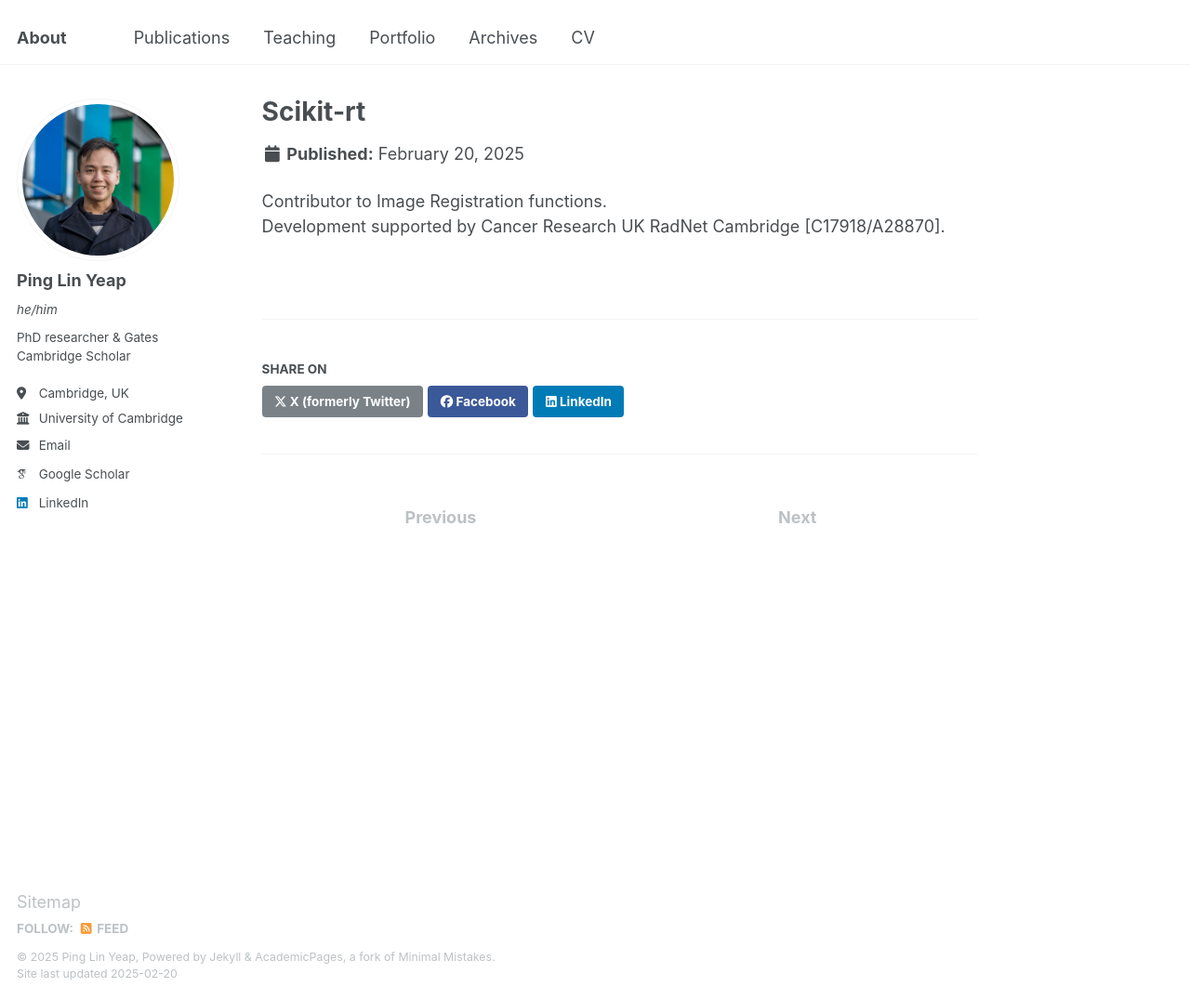
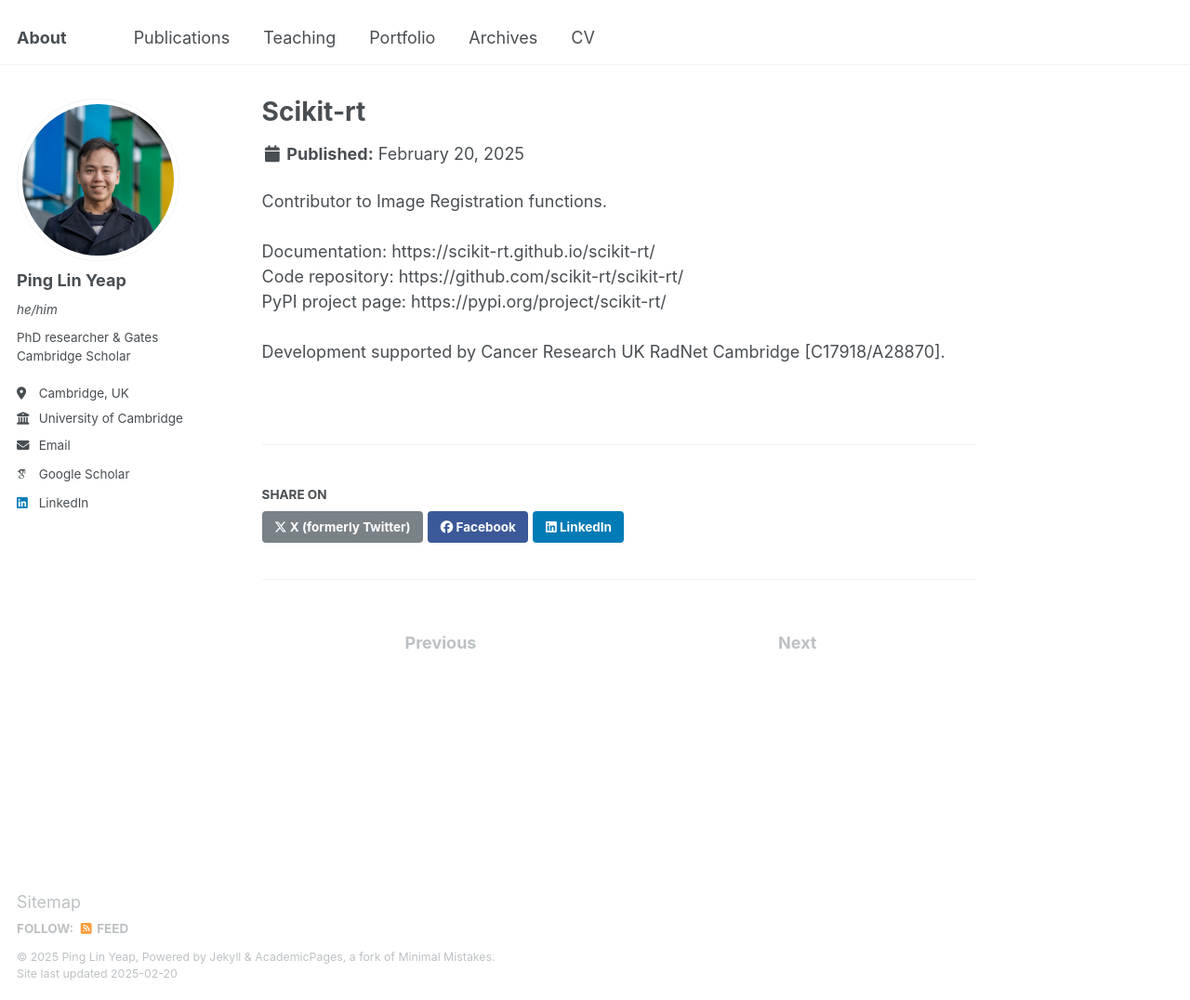
Before and after one commit to yeappl/yeappl.github.io, a Jekyll site: the page built from _portfolio/scikitrt.md, in a window 1280 px wide and 1076 px high. Shown: the whole window at 93% size. Built offline with Jekyll 4.4.1, drawn with Linux system fonts in a browser that asks for light colours; some web fonts are replaced.

Commit message:
Update scikitrt.md

```diff
--- a/_portfolio/scikitrt.md
+++ b/_portfolio/scikitrt.md
@@ -1,9 +1,13 @@
 ---
 title: "Scikit-rt"
-excerpt: "Scikit-rt is a Python toolkit for loading, plotting, and analysing radiotherapy data in DICOM and NIfTI formats. It includes image registration via elastix and NiftyReg, single- and multi-atlas segmentation, and region-of-interest (ROI) comparisons. <br/><img src='/images/500x300.png'>"
+excerpt: "[Scikit-rt](https://scikit-rt.github.io/scikit-rt/) is a Python toolkit for loading, plotting, and analysing radiotherapy data in DICOM and NIfTI formats. It includes image registration via elastix and NiftyReg, single- and multi-atlas segmentation, and region-of-interest (ROI) comparisons. <br/><img src='/images/500x300.png'>"
 collection: portfolio
 ---
 
-Contributor to Image Registration functions.
+Contributor to Image Registration functions. <br>
+<br>
+Documentation: https://scikit-rt.github.io/scikit-rt/ <br>
+Code repository: https://github.com/scikit-rt/scikit-rt/ <br>
+PyPI project page: https://pypi.org/project/scikit-rt/ <br>
 <br>
 Development supported by Cancer Research UK RadNet Cambridge [C17918/A28870].
```
